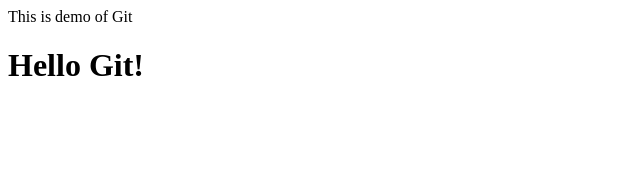
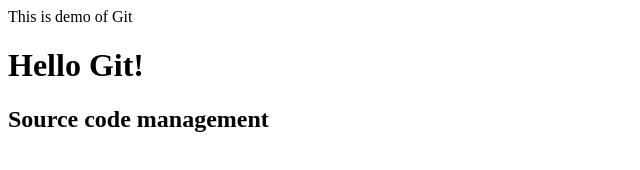
Before and after one commit to Bhargavi-6519/Demo, a plain HTML site: page index.html in a window 1280 px wide. Shown: the whole page, without its empty margins (0-640 px from the left). Drawn offline with Linux system fonts and the light colour scheme.

Commit message:
new line

```diff
--- a/index.html
+++ b/index.html
@@ -8,5 +8,6 @@
 <body>
     <p1>This is demo of Git</p1>
     <h1>Hello Git!</h1>
+    <h2>Source code management</h2>
 </body>
 </html>
```
